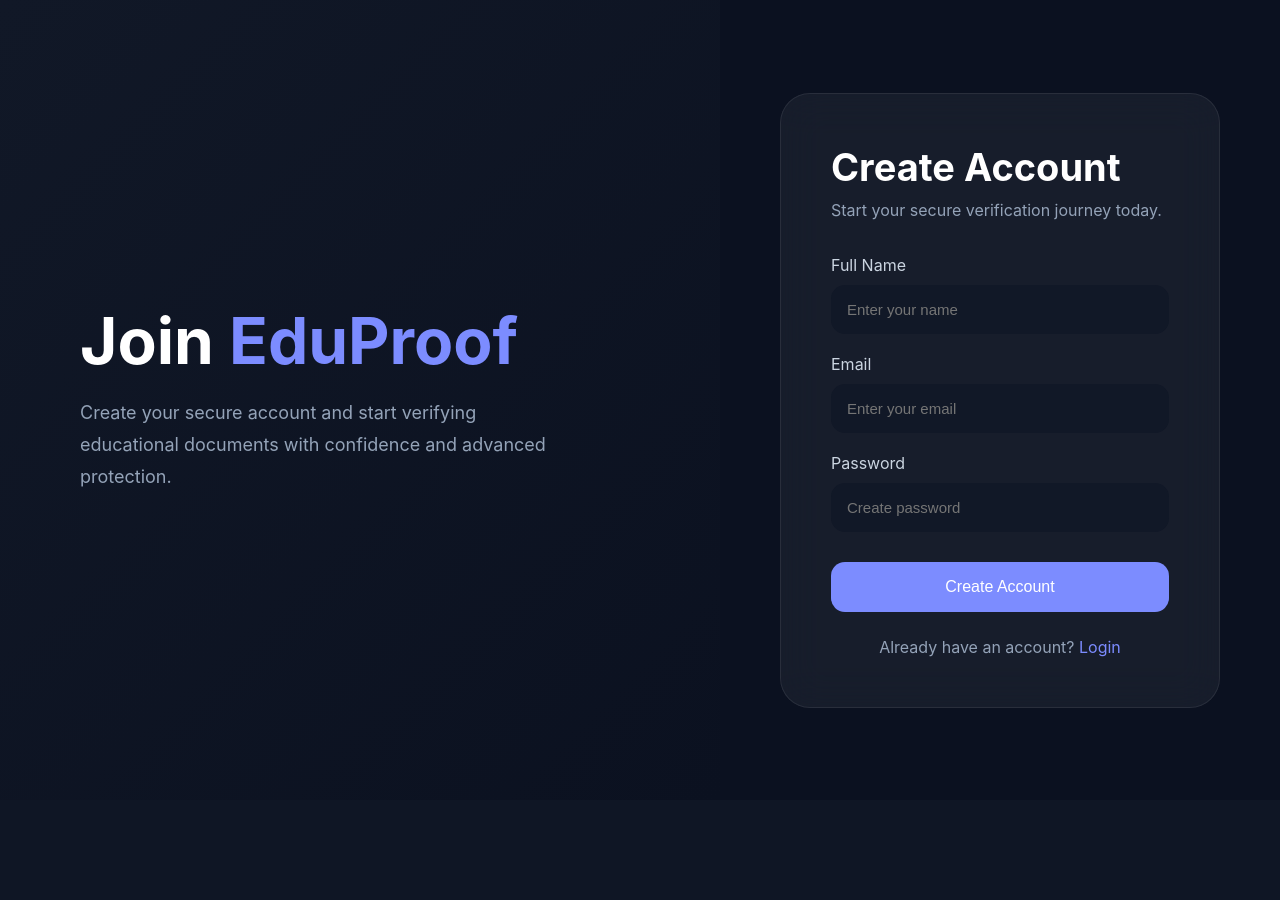
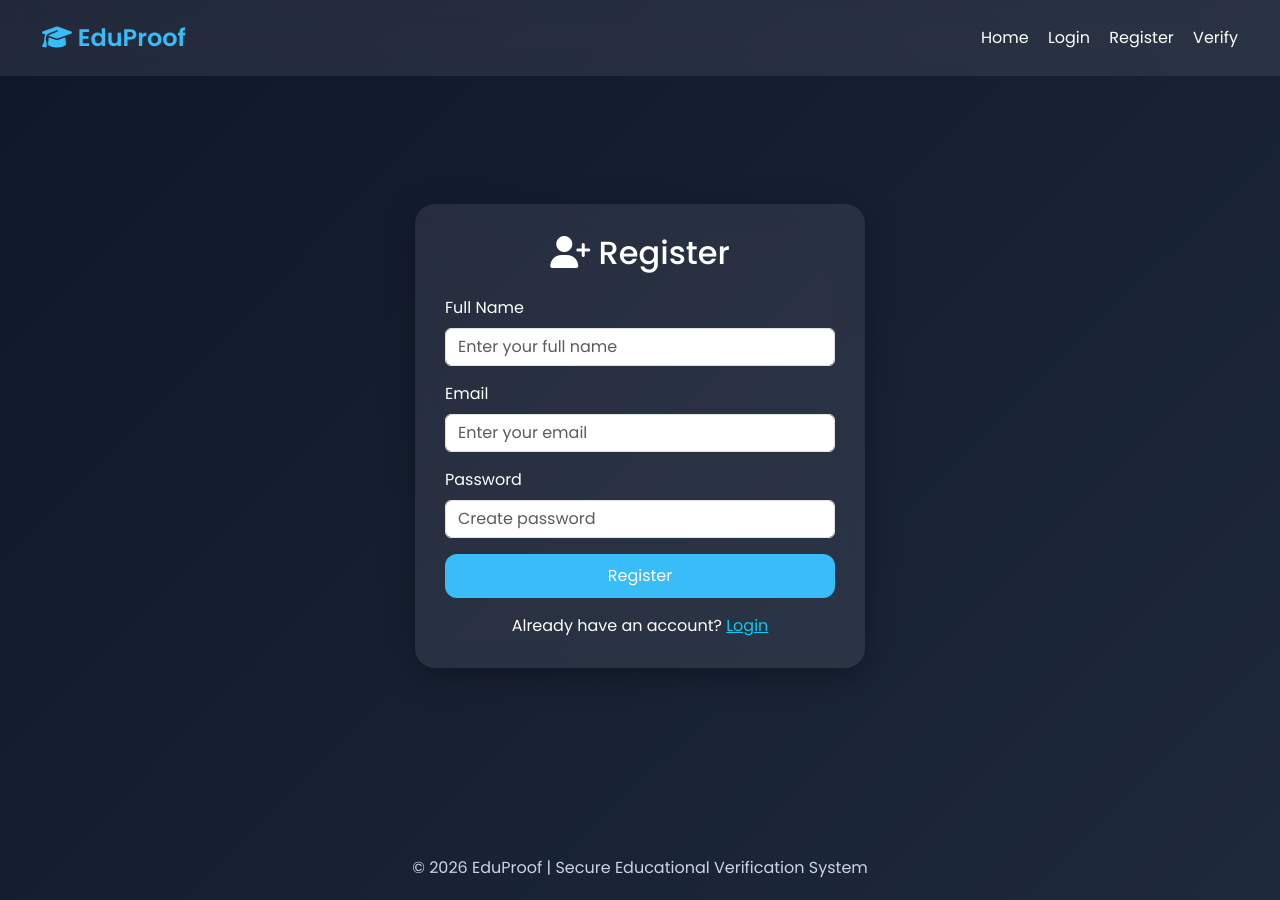
Before and after one commit to Mohammad-Yousuf2272/Eduproof, a Flask app: page /register in a window 1280 px wide. Before the commit the page ends 708 px from the top, so only its background shows below. Run offline with Flask 3, Linux system fonts and the light colour scheme.

Commit message:
Convert register.html to use
Refactor register.html to use Jinja2 templating.

```diff
--- a/templates/register.html
+++ b/templates/register.html
@@ -1,209 +1,82 @@
 
-<!DOCTYPE html>
-<html lang="en">
-<head>
-    <meta charset="UTF-8">
-    <meta name="viewport" content="width=device-width, initial-scale=1.0">
-    <title>EduProof Register</title>
+{% extends 'base.html' %}
 
-    <link rel="stylesheet" href="{{ url_for('static', filename='style.css') }}">
+{% block title %}Register | EduProof{% endblock %}
 
-    <style>
+{% block content %}
 
-        body{
-            margin:0;
-            font-family:'Inter',sans-serif;
-            background:#0B1120;
-            color:white;
-            overflow:hidden;
-        }
+<div class="d-flex justify-content-center align-items-center" style="min-height: 80vh;">
 
-        .auth-container{
-            display:flex;
-            min-height:100vh;
-        }
+    <div class="glass-card" style="width: 450px;">
 
-        .auth-left{
-            flex:1;
-            background:linear-gradient(135deg,#111827,#0B1120);
-            display:flex;
-            flex-direction:column;
-            justify-content:center;
-            padding:80px;
-        }
+        <h2 class="text-center mb-4">
+            <i class="fa-solid fa-user-plus"></i>
+            Register
+        </h2>
 
-        .auth-left h1{
-            font-size:64px;
-            margin-bottom:20px;
-            line-height:1.1;
-        }
+        <form method="POST">
 
-        .auth-left span{
-            color:#7C8CFF;
-        }
+            <div class="mb-3">
 
-        .auth-left p{
-            color:#94A3B8;
-            line-height:1.8;
-            font-size:18px;
-            max-width:500px;
-        }
+                <label class="form-label">
+                    Full Name
+                </label>
 
-        .auth-right{
-            flex:1;
-            display:flex;
-            justify-content:center;
-            align-items:center;
-            position:relative;
-        }
+                <input type="text"
+                       name="name"
+                       class="form-control"
+                       placeholder="Enter your full name"
+                       required>
 
-        .register-card{
-            width:440px;
-            padding:50px;
-            border-radius:30px;
-            background:rgba(255,255,255,0.05);
-            backdrop-filter:blur(20px);
-            border:1px solid rgba(255,255,255,0.08);
-            animation:fadeUp 1s ease;
-        }
-
-        .register-card h2{
-            font-size:38px;
-            margin-bottom:10px;
-        }
-
-        .register-card p{
-            color:#94A3B8;
-            margin-bottom:35px;
-        }
-
-        .input-group{
-            margin-bottom:20px;
-        }
-
-        .input-group label{
-            display:block;
-            margin-bottom:10px;
-            color:#CBD5E1;
-        }
-
-        .input-group input{
-            width:100%;
-            padding:16px;
-            border:none;
-            outline:none;
-            border-radius:14px;
-            background:#111827;
-            color:white;
-            font-size:15px;
-            transition:0.3s ease;
-        }
-
-        .input-group input:focus{
-            box-shadow:0 0 0 3px rgba(124,140,255,0.3);
-        }
-
-        .register-btn{
-            width:100%;
-            padding:16px;
-            border:none;
-            border-radius:14px;
-            background:#7C8CFF;
-            color:white;
-            font-size:16px;
-            cursor:pointer;
-            transition:0.3s ease;
-            margin-top:10px;
-        }
-
-        .register-btn:hover{
-            transform:translateY(-3px);
-            box-shadow:0 10px 25px rgba(124,140,255,0.35);
-        }
-
-        .bottom-text{
-            text-align:center;
-            margin-top:25px;
-            color:#94A3B8;
-        }
-
-        .bottom-text a{
-            color:#7C8CFF;
-            text-decoration:none;
-        }
-
-        @media(max-width:900px){
-
-            .auth-left{
-                display:none;
-            }
-
-            .auth-right{
-                width:100%;
-                padding:20px;
-            }
-
-            .register-card{
-                width:100%;
-            }
-        }
-
-    </style>
-
-</head>
-
-<body>
-
-<div class="auth-container">
-
-    <div class="auth-left">
-
-        <h1>Join <span>EduProof</span></h1>
-
-        <p>
-            Create your secure account and start verifying educational documents
-            with confidence and advanced protection.
-        </p>
-
-    </div>
-
-    <div class="auth-right">
-
-        <form class="register-card" method="POST">
-
-            <h2>Create Account</h2>
-
-            <p>Start your secure verification journey today.</p>
-
-            <div class="input-group">
-                <label>Full Name</label>
-                <input type="text" name="name" placeholder="Enter your name">
             </div>
 
-            <div class="input-group">
-                <label>Email</label>
-                <input type="email" name="email" placeholder="Enter your email">
+            <div class="mb-3">
+
+                <label class="form-label">
+                    Email
+                </label>
+
+                <input type="email"
+                       name="email"
+                       class="form-control"
+                       placeholder="Enter your email"
+                       required>
+
             </div>
 
-            <div class="input-group">
-                <label>Password</label>
-                <input type="password" name="password" placeholder="Create password">
+            <div class="mb-3">
+
+                <label class="form-label">
+                    Password
+                </label>
+
+                <input type="password"
+                       name="password"
+                       class="form-control"
+                       placeholder="Create password"
+                       required>
+
             </div>
 
-            <button class="register-btn" type="submit">
-                Create Account
+            <button type="submit"
+                    class="btn btn-custom w-100">
+                Register
             </button>
 
-            <div class="bottom-text">
-                Already have an account?
-                <a href="/login">Login</a>
-            </div>
+        </form>
 
-        </form>
+        <div class="text-center mt-3">
+
+            Already have an account?
+
+            <a href="/login" class="text-info">
+                Login
+            </a>
+
+        </div>
 
     </div>
 
 </div>
 
-</body>
-</html>
+{% endblock %}
```
